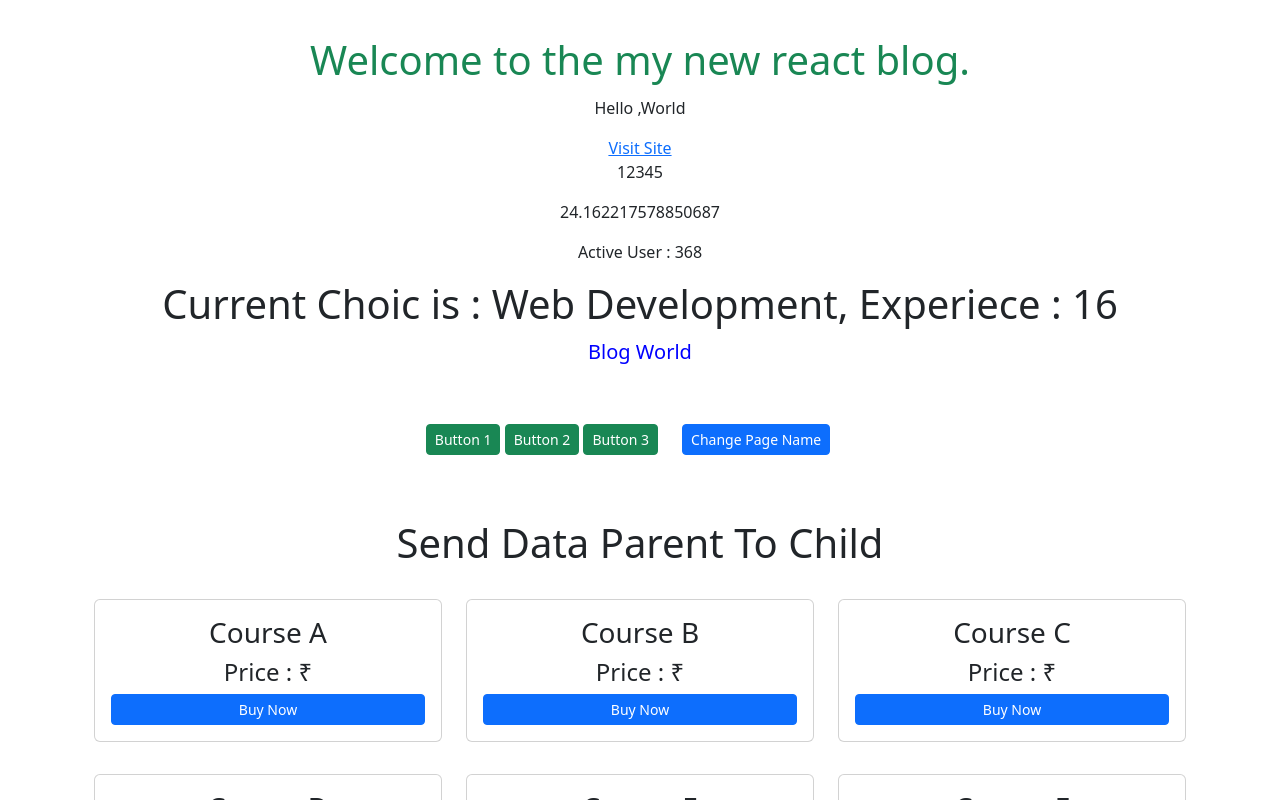
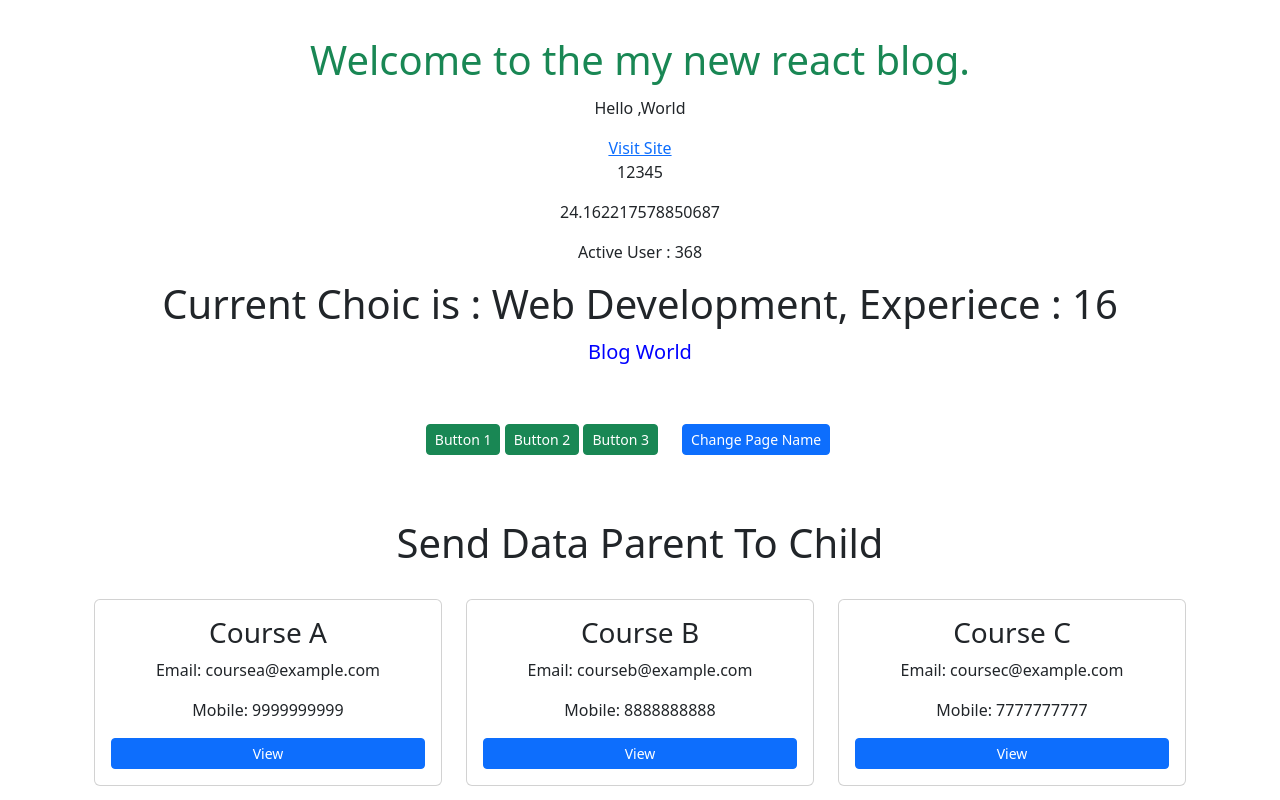
Before and after one commit to developersksingh/react-complete-development, a React (Vite) app in the folder dojo-blog/: page / in a window 1280 px wide. Shown: the top 800 px of the page. Built offline with nearby package versions, Linux system fonts and the light colour scheme; no server answers.

Commit message:
use the useEffect for the get the  data from api and show it on the child component
use the useEffect for the get the  data from api and show it on the child component

```diff
--- a/dojo-blog/src/Home.jsx
+++ b/dojo-blog/src/Home.jsx
@@ -2,70 +2,64 @@ import React, { useEffect, useState } from "react";
 import CourseList from "./CourseList";
 
 function Home() {
+  const pageTitle = "Special Offer";
   const [courses, setCourses] = useState([]);
-  const pageTitle = "Special Offer";
+  const [loading, setLoading] = useState(true);
 
   const handleDelete = (courseId) => {
-    setCourses((prev) =>
-      prev.filter((course) => course.id !== courseId)
-    );
+    setCourses((prev) => prev.filter((course) => course.id !== courseId));
   };
 
   useEffect(() => {
     fetch("https://dummyjson.com/users")
       .then((response) => response.json())
       .then((data) => {
-        // Convert users → courses
-
-
-
-
         const courseData = data.users.slice(0, 6).map((user) => ({
           id: user.id,
           age: user.age,
-          name: user.firstName + " " + user.lastName,
-          email : user.email,
-          mobile : user.phone,
+          name: `${user.firstName} ${user.lastName}`,
+          email: user.email,
+          mobile: user.phone,
           image: user.image,
-          birthDate: user.birthDate,
           gender: user.gender,
+        }));
 
-        }));
         setCourses(courseData);
+        setLoading(false);
       })
       .catch(() => {
-        // Fallback data
         setCourses([
-          { id: 1, name: "Course A", email: "coursea@example.com", mobile: "9999999999" },
-          { id: 2, name: "Course B", email: "courseb@example.com", mobile: "8888888888" },
-          { id: 3, name: "Course C", email: "coursec@example.com", mobile: "7777777777" },
-          { id: 4, name: "Course D", email: "coursed@example.com", mobile: "6666666666" },
-          { id: 5, name: "Course E", email: "coursee@example.com", mobile: "5555555555" },
-          { id: 6, name: "Course F", email: "coursef@example.com", mobile: "4444444444" }
+          { id: 1, name: "Course A", age: 22, email: "coursea@example.com", mobile: "9999999999" },
+          { id: 2, name: "Course B", age: 25, email: "courseb@example.com", mobile: "8888888888" },
+          { id: 3, name: "Course C", age: 19, email: "coursec@example.com", mobile: "7777777777" },
         ]);
+        setLoading(false);
       });
   }, []);
 
   return (
     <>
-      <h1 className="text-center my-3">
-        Send Data Parent To Child
-      </h1>
+      <h1 className="text-center my-3">Send Data Parent To Child</h1>
 
       <div className="container">
         {/* Parent UI */}
         <div className="row">
-          {courses.map((course) => (
-            <div key={course.id} className="col-md-4">
-              <div className="card my-3 p-3 text-center">
-                <h3>{course.name}</h3>
-                <h4>Price : ₹{course.price}</h4>
-                <button className="btn btn-sm btn-primary">
-                  Buy Now
-                </button>
+          {loading ? (
+            <div className="col-12 text-center">
+              <p>Loading...</p>
+            </div>
+          ) : (
+            courses.map((course) => (
+              <div key={course.id} className="col-md-4">
+                <div className="card my-3 p-3 text-center">
+                  <h3>{course.name}</h3>
+                  <p>Email: {course.email}</p>
+                  <p>Mobile: {course.mobile}</p>
+                  <button className="btn btn-sm btn-primary">View</button>
+                </div>
               </div>
-            </div>
-          ))}
+            ))
+          )}
         </div>
 
         <hr />
```
